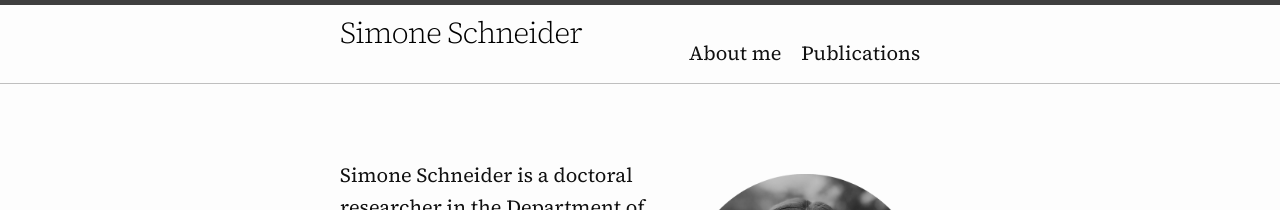
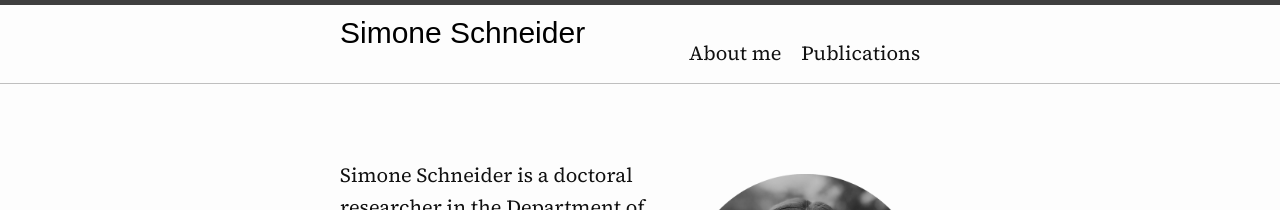
Before and after one commit to simone-schneider/simone-schneider.github.io, a Jekyll site: the page built from index.md, in a window 1280 px wide. Shown: the top 210 px of the page. Built offline with Jekyll 4.4.1, drawn with Linux system fonts in a browser that asks for light colours.

Commit message:
Update _layout.scss

```diff
--- a/_sass/academic/_layout.scss
+++ b/_sass/academic/_layout.scss
@@ -129,10 +129,11 @@
 
 .site-title {
   display: inline-block;
+  font-family: sans-serif;
   font-size: 30px;
   font-weight: 300;
   line-height: 55px;
-  letter-spacing: -1px;
+  letter-spacing: 0px;
   margin-bottom: -5px;
 
   &,
```
